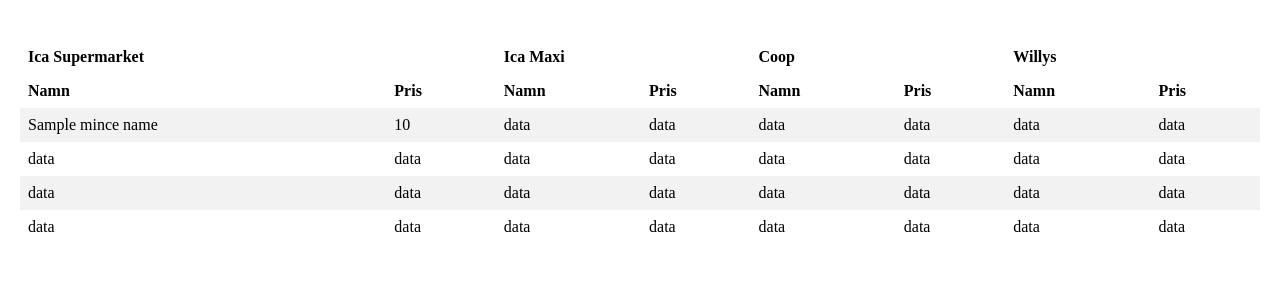
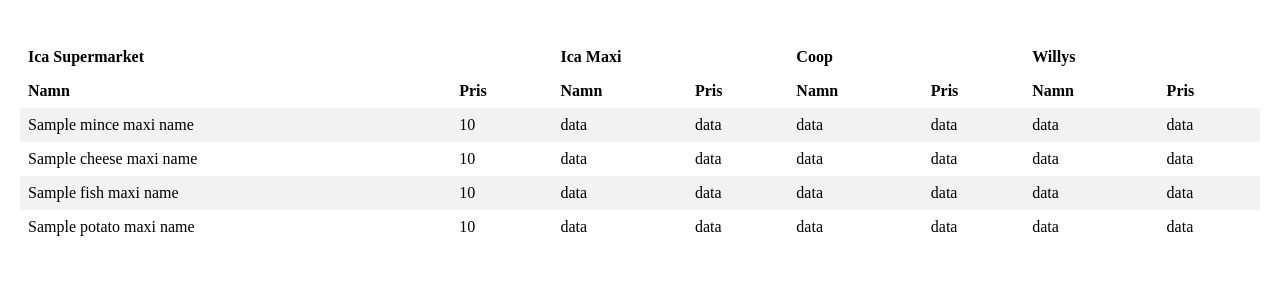
Before and after one commit to JuliaB-dotcom/first-web-scraper, a Flask app: template templates/index.html in a window 1280 px wide. Shown: the part 249-549 px from the top of the page. Run offline with Flask 3, Linux system fonts and the light colour scheme; the template is opened without the code that fills it: most values are stand-ins (such as "Sample title", 1, 10 or a date in 2020).

Commit message:
Adding ica maxi data

```diff
--- a/app.py
+++ b/app.py
@@ -8,22 +8,32 @@
 # Adds route
 @app.route('/')
 def home():
-    try:
+
         ica_maxi_mince = requests.get('https://handlaprivatkund.ica.se/stores/1004219/search?q=blandf%C3%A4rs&sortBy=pricePerDescending')
-        soup_mince = BeautifulSoup(ica_maxi_mince.text, 'lxml')
-        mince_name = soup_mince.find('h3', class_ = 'text__Text-sc-6l1yjp-0 iWlLMY').text
-        mince_price = soup_mince.find('div', class_ = 'base__PriceWrapper-sc-1mnb0pd-28 dDLLyP').text
+        soup_maxi_mince = BeautifulSoup(ica_maxi_mince.text, 'lxml')
+        mince_maxi_name = soup_maxi_mince.find('h3', class_ = 'text__Text-sc-6l1yjp-0 iWlLMY').text
+        mince_maxi_price = soup_maxi_mince.find('div', class_ = 'base__PriceWrapper-sc-1mnb0pd-28 dDLLyP').text
+
+        ica_maxi_cheese = requests.get('https://handlaprivatkund.ica.se/stores/1004219/search?q=ost&sortBy=pricePerDescending')
+        soup_maxi_cheese = BeautifulSoup(ica_maxi_cheese.text, 'lxml')
+        cheese_maxi_name = soup_maxi_cheese.find('h3', class_ = 'text__Text-sc-6l1yjp-0 iWlLMY').text
+        cheese_maxi_price = soup_maxi_cheese.find('div', class_ = 'base__PriceWrapper-sc-1mnb0pd-28 dDLLyP').text
+
+        ica_maxi_fish = requests.get('https://handlaprivatkund.ica.se/stores/1004219/search?q=fisk&sortBy=pricePerDescending')
+        soup_maxi_fish = BeautifulSoup(ica_maxi_fish.text, 'lxml')
+        fish_maxi_name = soup_maxi_fish.find('h3', class_ = 'text__Text-sc-6l1yjp-0 iWlLMY').text
+        fish_maxi_price = soup_maxi_fish.find('div', class_ = 'base__PriceWrapper-sc-1mnb0pd-28 dDLLyP').text
+
+        ica_maxi_potato = requests.get('https://handlaprivatkund.ica.se/stores/1004219/search?q=Fast%20Potatis&sortBy=pricePerDescending')
+        soup_maxi_potato = BeautifulSoup(ica_maxi_potato.text, 'lxml')
+        potato_maxi_name = soup_maxi_potato.find('h3', class_ = 'text__Text-sc-6l1yjp-0 iWlLMY').text
+        potato_maxi_price = soup_maxi_potato.find('div', class_ = 'base__PriceWrapper-sc-1mnb0pd-28 dDLLyP').text
 
 
-    except requests.RequestException as e:
-    # Handle request exceptions
-        mince_info = f"Error fetching data: {e}"
 
-    except Exception as e:
-    # Handle all other exceptions
-        mince_info= f"An error occurred: {e}"
-
-    return render_template("index.html", mince_name=mince_name, mince_price = mince_price)
+        return render_template("index.html", mince_maxi_name=mince_maxi_name, mince_maxi_price=mince_maxi_price, cheese_maxi_name=cheese_maxi_name,
+                                cheese_maxi_price=cheese_maxi_price, fish_maxi_name=fish_maxi_name, fish_maxi_price=fish_maxi_price,
+                                  potato_maxi_name=potato_maxi_name, potato_maxi_price=potato_maxi_price)
 
 # Runs the app
 if __name__ == '__main__':
--- a/templates/index.html
+++ b/templates/index.html
@@ -31,8 +31,8 @@
         <th scope="col">Namn</th>
         <th scope="col">Pris</th>
       <tr class="tr-div">
-      <td>{{mince_name}}</td>
-      <td>{{mince_price}}</td>
+      <td>{{mince_maxi_name}}</td>
+      <td>{{mince_maxi_price}}</td>
       <td>data</td>
       <td>data</td>
       <td>data</td>
@@ -41,8 +41,8 @@
       <td>data</td>
     </tr>
     <tr>
-      <td>data</td>
-      <td>data</td>
+      <td>{{cheese_maxi_name}}</td>
+      <td>{{cheese_maxi_price}}</td>
       <td>data</td>
       <td>data</td>
       <td>data</td>
@@ -51,8 +51,8 @@
       <td>data</td>
     </tr>
     <tr>
-      <td>data</td>
-      <td>data</td>
+      <td>{{fish_maxi_name}}</td>
+      <td>{{fish_maxi_price}}</td>
       <td>data</td>
       <td>data</td>
       <td>data</td>
@@ -61,8 +61,8 @@
       <td>data</td>
     </tr>
     <tr>
-      <td>data</td>
-      <td>data</td>
+      <td>{{potato_maxi_name}}</td>
+      <td>{{potato_maxi_price}}</td>
       <td>data</td>
       <td>data</td>
       <td>data</td>
```
